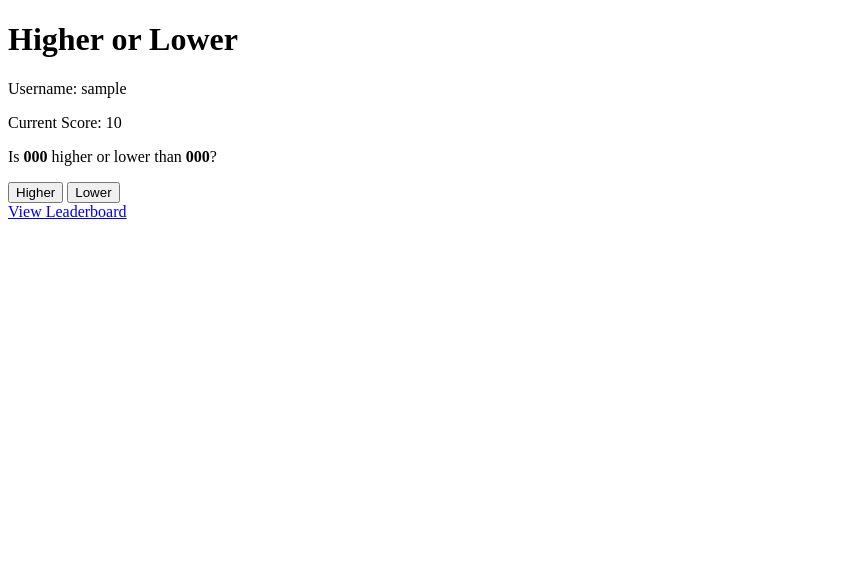
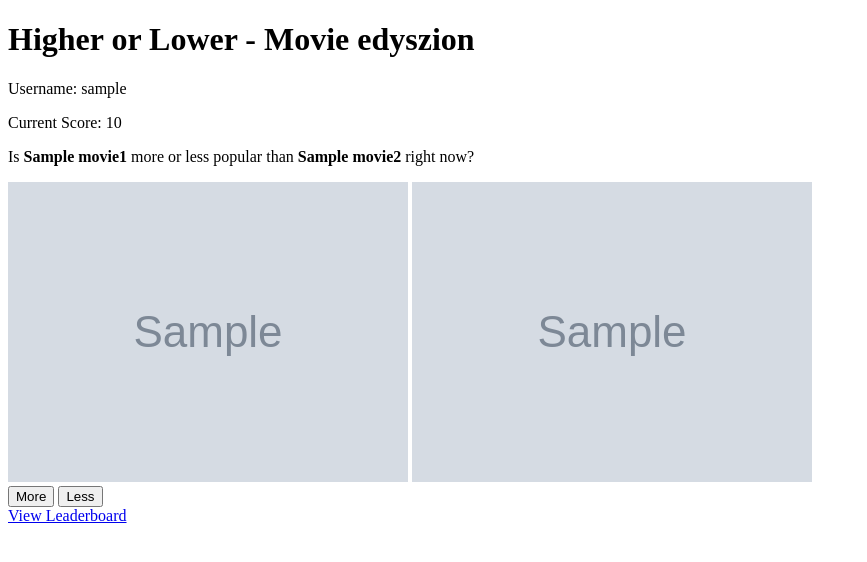
Before and after one commit to michalsysak/higher_lower, a Flask app: template templates/game.html in a window 1280 px wide. Shown: the top 562 px of the page, without its empty margins (0-867 px from the left). Run offline with Flask 3, Linux system fonts and the light colour scheme; the visitor is signed in with stand-in values (Sample User, id 1); the template is opened without the code that fills it: most values are stand-ins (such as "Sample title", 1, 10 or a date in 2020).

Commit message:
improve logic and correct bugs

```diff
--- a/app.py
+++ b/app.py
@@ -16,9 +16,27 @@ redis_client = redis.StrictRedis(host='localhost', port=6379, decode_responses=T
 # Constants
 LEADERBOARD_KEY = "higher_lower:leaderboard"
 
-def generate_random_number():
-    """Generate a random number for the game."""
-    return random.randint(1, 100)
+
+movies = []
+
+def load_movie_data_from_redis():
+    """Load the movie data from redis db"""
+    movie_keys = redis_client.keys("movie:*")
+    # Fetch data and store in a list
+    for redis_key in movie_keys:
+        movie_data = redis_client.hgetall(redis_key)
+
+        # Convert numeric fields back to integers or floats
+        movie_data["vote_average"] = float(movie_data["vote_average"])
+        movie_data["vote_count"] = int(movie_data["vote_count"])
+
+        movies.append(movie_data)
+
+load_movie_data_from_redis()
+
+def pick_random_movie():
+    """Pick a random movie"""
+    return random.choice(movies)
 
 @app.route('/', methods=['GET', 'POST'])
 def index():
@@ -26,46 +44,53 @@ def index():
     if request.method == 'POST':
         if request.form.get('start_game') == 'Start Game':
             session.clear()  # Clear session data when starting a new game
-            session['username'] = request.form.get('username', f"User_{random.randint(1000, 9999)}")
+            session['username'] = request.form.get('username', f"User_{random.randint(1000, 9999)}")#TODO add that 2 users dont get the same id
             return redirect('/game')
     return render_template("index.html")
 
 @app.route('/game', methods=['GET', 'POST'])
 def game():
     """Main game logic."""
+    session['game_over']=False
     if 'score' not in session:
+        # Assign the score and set the movie parameters
         session['score'] = 0
-        session['number1'] = generate_random_number()
-        session['number2'] = generate_random_number()
+        session['movie1'] = pick_random_movie()
+        session['movie2'] = pick_random_movie()
 
-    while session['number1'] == session['number2']:
-        session['number2'] = generate_random_number()
+    # Pick another movie until there are 2 different movies
+    while session['movie1']['id'] == session['movie2']['id']:
+        session['movie2'] = pick_random_movie()
 
     if request.method == 'POST':
         user_guess = request.form.get('guess')
-        number1 = session['number1']
-        number2 = session['number2']
+        # Calculate the scores
+        movie1_score = session['movie1']['vote_average'] * session['movie1']['vote_count']
+        movie2_score = session['movie2']['vote_average'] * session['movie2']['vote_count']
 
-        correct_guess = "higher" if number2 > number1 else "lower"
+        print(f"{session['movie1']['title']}: {movie1_score} | {session['movie2']['title']}: {movie2_score}")
+
+        correct_guess = "lower" if movie2_score > movie1_score else "higher"
 
         if user_guess == correct_guess:
             session['score'] += 1
         else:
             # Update Redis leaderboard before showing Game Over and set highscore
+            session['game_over'] = True
             username = session['username']
             stored_score = redis_client.zscore(LEADERBOARD_KEY, username)
             if stored_score is None or session['score'] > stored_score:
                 redis_client.zadd(LEADERBOARD_KEY, {username: session['score']})
             return redirect('/game_over')
 
-        # Generate new numbers
-        session['number1'] = generate_random_number()
-        session['number2'] = generate_random_number()
+        # Generate new movies
+        session['movie1'] = pick_random_movie()
+        session['movie2'] = pick_random_movie()
 
     return render_template(
         'game.html',
-        number1=session['number1'],
-        number2=session['number2'],
+        movie1=session['movie1'],
+        movie2=session['movie2'],
         score=session['score']
     )
 
@@ -75,8 +100,9 @@ def game_over():
     if request.method == 'POST':
         # Reset session for a new game
         session['score'] = 0
-        session['number1'] = generate_random_number()
-        session['number2'] = generate_random_number()
+        # Load new movies
+        session['movie1'] = pick_random_movie()
+        session['movie2'] = pick_random_movie()
         return redirect('/game')
 
     return render_template('game_over.html', score=session['score'])
@@ -85,6 +111,10 @@ def game_over():
 def leaderboard():
     """Display the leaderboard."""
     top_players = redis_client.zrevrange(LEADERBOARD_KEY, 0, 9, withscores=True)
+    if session['game_over']:
+        # Load new movies
+        session['movie1'] = pick_random_movie()
+        session['movie2'] = pick_random_movie()
     return render_template('leaderboard.html', top_players=top_players)
 
 if __name__ == '__main__':
--- a/helpers/load_movies_to_redis.py
+++ b/helpers/load_movies_to_redis.py
@@ -21,7 +21,7 @@ headers = {
     "Authorization": f"Bearer {API_TOKEN}"
 }
 
-
+#TODO delete records that might score 0 (if vote count < 1 or vote average < 1)
 def fetch_movies(max_pages = None):
     all_movies = []
     for page in range(1, max_pages + 1):
@@ -52,7 +52,7 @@ def fetch_movies(max_pages = None):
 
 
 # Fetch movies
-movies = fetch_movies(max_pages=3)
+movies = fetch_movies(max_pages=4)
 
 # Print the movies data in terminal as json
 #print(json.dumps(movies, indent=4))
@@ -66,6 +66,7 @@ for movie in movies:
     redis_key = f"movie:{movie['id']}"
 
     # Add each field only if it does not exist
+    redis_client.hsetnx(redis_key, "id", movie["id"])
     redis_client.hsetnx(redis_key, "title", movie["title"])
     redis_client.hsetnx(redis_key, "vote_average", movie["vote_average"])
     redis_client.hsetnx(redis_key, "vote_count", movie["vote_count"])
--- a/templates/game.html
+++ b/templates/game.html
@@ -6,13 +6,16 @@
     <title>Higher or Lower</title>
 </head>
 <body>
-    <h1>Higher or Lower</h1>
+    <h1>Higher or Lower - Movie edyszion</h1>
     <p>Username: {{ session['username'] }}</p>
     <p>Current Score: {{ score }}</p>
-    <p>Is <strong>{{ number2 }}</strong> higher or lower than <strong>{{ number1 }}</strong>?</p>
+    <p>Is <strong>{{ movie1['title'] }}</strong> more or less popular than <strong>{{ movie2['title'] }}</strong> right now?</p>
+    <img id='movie1_image' src={{ movie1['poster_url'] }} alt={{ movie1['title'] }}>
+    <img id='movie2_image' src={{ movie2['poster_url'] }} alt={{ movie2['title'] }}>
+
     <form method="post">
-        <button type="submit" name="guess" value="higher">Higher</button>
-        <button type="submit" name="guess" value="lower">Lower</button>
+        <button type="submit" name="guess" value="higher">More</button>
+        <button type="submit" name="guess" value="lower">Less</button>
     </form>
     <a href="/leaderboard">View Leaderboard</a>
 </body>
--- a/templates/leaderboard.html
+++ b/templates/leaderboard.html
@@ -12,6 +12,6 @@
         <li>{{ user }}: {{ score }}</li>
         {% endfor %}
     </ol>
-    <a href="/game">Back to Home</a>
+    <a href="/game">Back to game</a>
 </body>
 </html>
```
